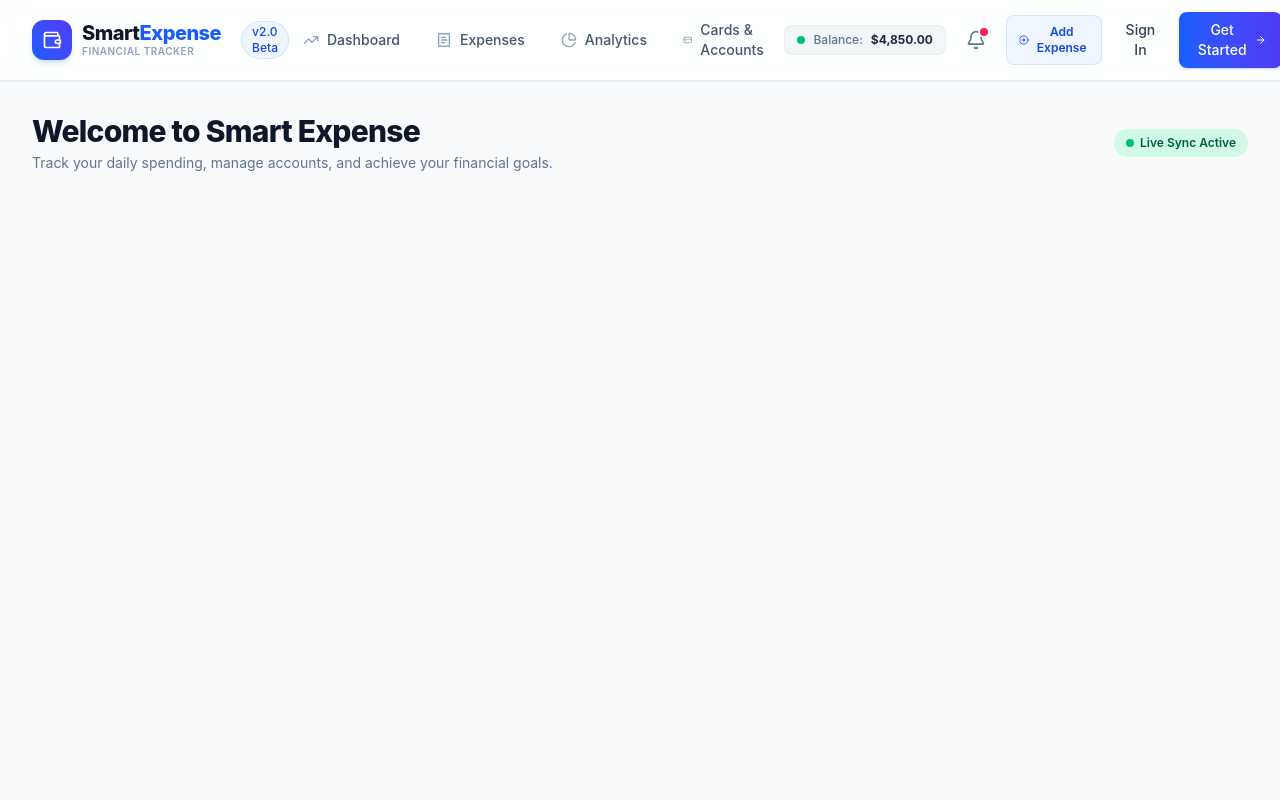
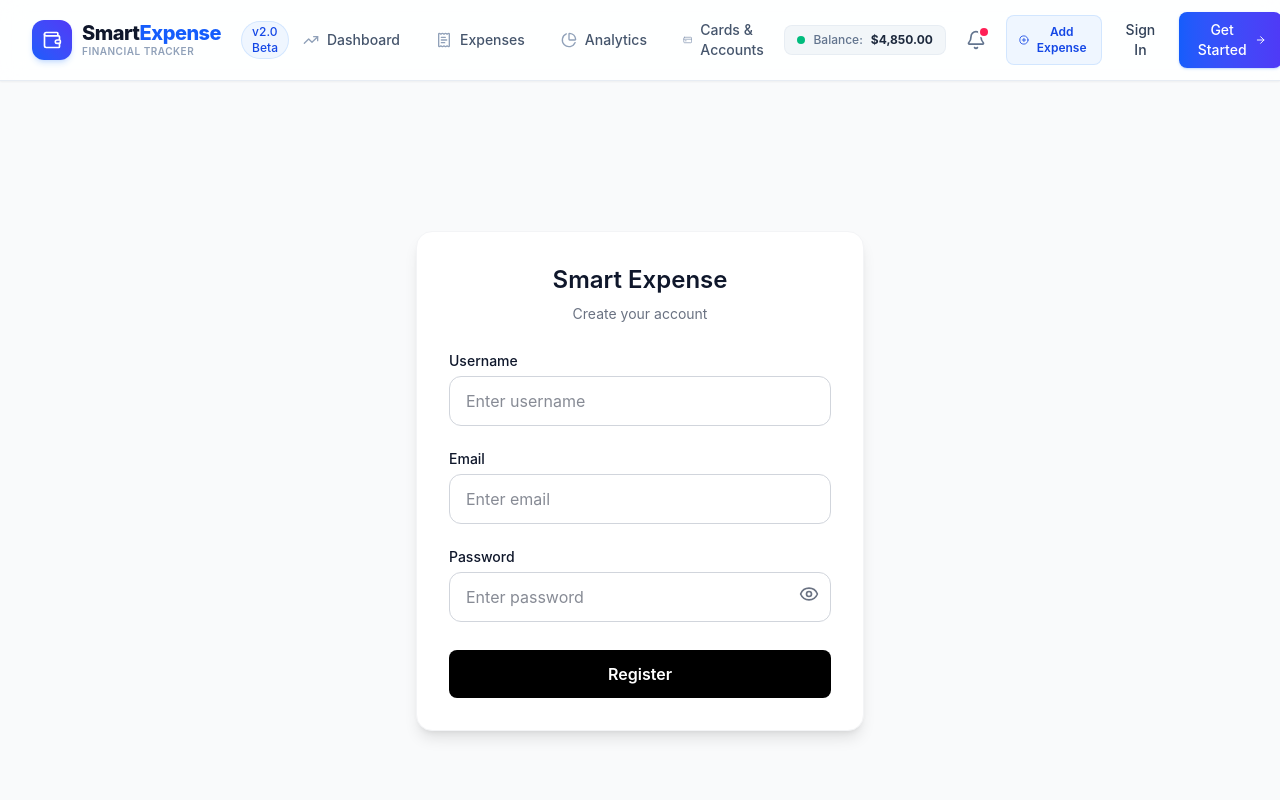
Before and after one commit to sagar-official198/Smart-Expense, a React (Vite) app in the folder client/: page /signup in a window 1280 px wide. Shown: the top 800 px of the page. Built offline with nearby package versions, Linux system fonts and the light colour scheme.

Commit message:
Updated Signup Page

```diff
--- a/client/package.json
+++ b/client/package.json
@@ -11,6 +11,7 @@
   },
   "dependencies": {
     "@tailwindcss/vite": "^4.3.3",
+    "axios": "^1.20.0",
     "lucide-react": "^1.47.0",
     "react": "^19.2.8",
     "react-dom": "^19.2.8",
--- a/client/src/App.jsx
+++ b/client/src/App.jsx
@@ -1,10 +1,20 @@
 import Navbar from './Component/navbar.jsx'
-import { TrendingUp, ArrowUpRight, ArrowDownRight, Wallet, PieChart } from 'lucide-react'
+
+import Signup from './Component/Signup.jsx'
+import { Routes, Route } from "react-router-dom";
+
 
 function App() {
   return (
     <div className="min-h-screen bg-slate-50 text-slate-900 flex flex-col">
       <Navbar />
+
+      <Routes>
+        <Route path="/signup" element={<Signup />} />
+      </Routes>
+
+
+
 
       <main className="flex-1 max-w-7xl w-full mx-auto px-4 sm:px-6 lg:px-8 py-8 space-y-8">
         {/* Welcome Header */}
--- /dev/null
+++ b/client/src/Component/Signup.jsx
@@ -0,0 +1,140 @@
+import { useState } from "react";
+import { Eye, EyeOff } from "lucide-react";
+import axios from "axios";
+
+export default function Signup() {
+    const [showPassword, setShowPassword] = useState(false);
+
+    const [formData, setFormData] = useState({
+        username: "",
+        email: "",
+        password: "",
+    });
+
+    const handleChange = (e) => {
+        setFormData({
+            ...formData,
+            [e.target.name]: e.target.value,
+        });
+    };
+
+    const handleSubmit = async (e) => {
+        e.preventDefault();
+
+        try {
+            const response = await axios.post(
+                "http://localhost:5000/api/auth/signup",
+                formData
+            );
+
+            console.log("Signup success:", response.data);
+
+            alert("Account created successfully");
+
+            window.location.href = "/login";
+        } catch (error) {
+            console.error(
+                "Signup error:",
+                error.response?.data || error.message
+            );
+
+            alert(
+                error.response?.data?.message ||
+                "Failed to create account"
+            );
+        }
+    };
+
+    return (
+        <div className="min-h-screen flex items-center justify-center bg-gray-50 px-4">
+            <div className="w-full max-w-md bg-white shadow-lg rounded-2xl p-8 border border-gray-100">
+
+                {/* Heading */}
+                <h2 className="text-2xl font-semibold text-center mb-2">
+                    Smart Expense
+                </h2>
+
+                <p className="text-sm text-gray-500 text-center mb-6">
+                    Create your account
+                </p>
+
+                <form onSubmit={handleSubmit} className="space-y-5">
+
+                    {/* Username */}
+                    <div>
+                        <label className="text-sm font-medium">
+                            Username
+                        </label>
+
+                        <input
+                            type="text"
+                            name="username"
+                            value={formData.username}
+                            onChange={handleChange}
+                            placeholder="Enter username"
+                            required
+                            className="w-full mt-1 px-4 py-3 border border-gray-300 rounded-xl focus:outline-none focus:ring-2 focus:ring-black"
+                        />
+                    </div>
+
+                    {/* Email */}
+                    <div>
+                        <label className="text-sm font-medium">
+                            Email
+                        </label>
+
+                        <input
+                            type="email"
+                            name="email"
+                            value={formData.email}
+                            onChange={handleChange}
+                            placeholder="Enter email"
+                            required
+                            className="w-full mt-1 px-4 py-3 border border-gray-300 rounded-xl focus:outline-none focus:ring-2 focus:ring-black"
+                        />
+                    </div>
+
+                    {/* Password */}
+                    <div>
+                        <label className="text-sm font-medium">
+                            Password
+                        </label>
+
+                        <div className="relative">
+                            <input
+                                type={showPassword ? "text" : "password"}
+                                name="password"
+                                value={formData.password}
+                                onChange={handleChange}
+                                placeholder="Enter password"
+                                required
+                                className="w-full mt-1 px-4 py-3 pr-10 border border-gray-300 rounded-xl focus:outline-none focus:ring-2 focus:ring-black"
+                            />
+
+                            <button
+                                type="button"
+                                onClick={() => setShowPassword(!showPassword)}
+                                className="absolute right-3 top-4"
+                            >
+                                {showPassword ? (
+                                    <EyeOff className="h-5 w-5 text-gray-500" />
+                                ) : (
+                                    <Eye className="h-5 w-5 text-gray-500" />
+                                )}
+                            </button>
+                        </div>
+                    </div>
+
+                    {/* Register button */}
+                    <button
+                        type="submit"
+                        className="w-full bg-black text-white font-semibold rounded-lg py-3 mt-2 hover:bg-gray-800 transition"
+                    >
+                        Register
+                    </button>
+
+                </form>
+            </div>
+        </div>
+    );
+}
--- a/client/src/Component/navbar.jsx
+++ b/client/src/Component/navbar.jsx
@@ -13,6 +13,7 @@
   CreditCard,
   User,
 } from "lucide-react";
+import Signup from "./Signup";
 
 function Navbar() {
   const navigate = useNavigate();
@@ -66,15 +67,13 @@
                 <Link
                   key={link.name}
                   to={link.path}
-                  className={`flex items-center gap-2 px-3.5 py-2 rounded-lg text-sm font-medium transition-all duration-150 ${
-                    active
+                  className={`flex items-center gap-2 px-3.5 py-2 rounded-lg text-sm font-medium transition-all duration-150 ${active
                     ? "bg-blue-50 text-blue-600 font-semibold shadow-xs"
                     : "text-slate-600 hover:text-slate-900 hover:bg-slate-100/80"
                     }`}
                 >
                   <Icon
-                    className={`w-4 h-4 ${
-                      active ? "text-blue-600" : "text-slate-400 group-hover:text-slate-600"
+                    className={`w-4 h-4 ${active ? "text-blue-600" : "text-slate-400 group-hover:text-slate-600"
                       }`}
                   />
                   <span>{link.name}</span>
@@ -120,7 +119,7 @@
 
             {/* Get Started CTA */}
             <button
-              onClick={() => navigate("/register")}
+              onClick={() => navigate("/Signup")}
               className="inline-flex items-center gap-1.5 px-4 py-2 text-sm font-medium rounded-lg text-white bg-linear-to-r from-blue-600 to-indigo-600 hover:from-blue-700 hover:to-indigo-700 shadow-sm shadow-blue-500/25 transition-all duration-200 hover:shadow-md hover:shadow-blue-500/35 active:scale-98"
             >
               <span>Get Started</span>
@@ -164,8 +163,7 @@
                   key={link.name}
                   to={link.path}
                   onClick={() => setMobileMenuOpen(false)}
-                  className={`flex items-center gap-3 px-3 py-2.5 rounded-lg text-sm font-medium transition-colors ${
-                    active
+                  className={`flex items-center gap-3 px-3 py-2.5 rounded-lg text-sm font-medium transition-colors ${active
                     ? "bg-blue-50 text-blue-600 font-semibold"
                     : "text-slate-600 hover:bg-slate-100 hover:text-slate-900"
                     }`}
```
Also changed, not shown: 1 other file (tests, documents, lock files or other folders). Lines whose indentation alone changed are shown as unchanged.
